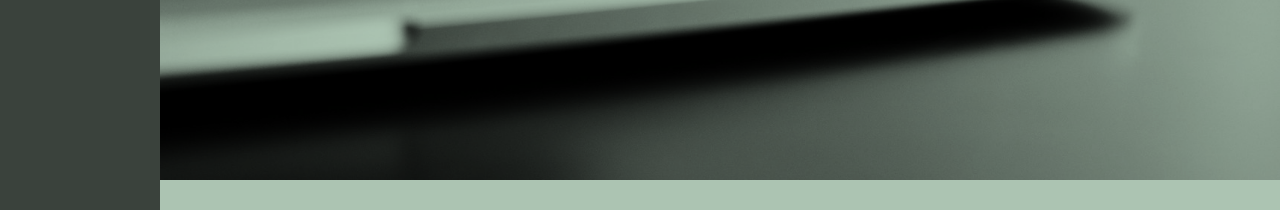
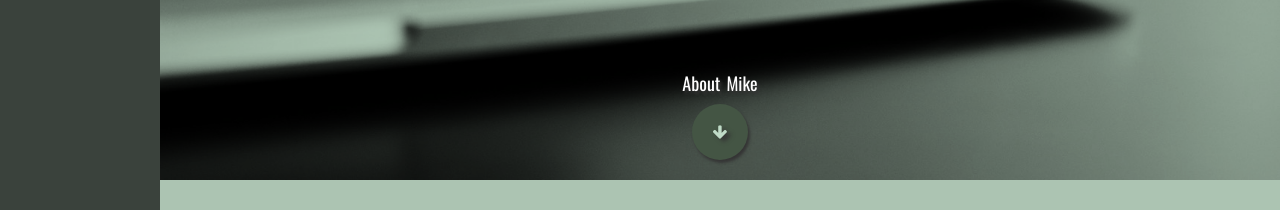
Before and after one commit to mikedsharp/michaeldsharpcom-client, an Angular app: page /home in a window 1280 px wide. Shown: the part 620-830 px from the top of the page. Built offline with nearby package versions, Linux system fonts and the light colour scheme; a web font is replaced by a local one; what angular2-fontawesome would draw is missing.

Commit message:
implemented prototype for FAB button. Going to do a big CSS refactor next!

```diff
--- a/src/app/home/home.component.html
+++ b/src/app/home/home.component.html
@@ -2,3 +2,9 @@
     <h1 class="centre">Mike D Sharp</h1>
     <h2 class="centre">Web Developer and lover of all things digital.</h2>
 </div>
+
+
+<div class="cta-box">
+    <span>About Mike</span>
+    <a routerLink="/about" class="button-more"><i class="fa fa-arrow-down"></i></a>
+</div>
--- a/src/app/home/home.component.scss
+++ b/src/app/home/home.component.scss
@@ -10,6 +10,7 @@
     padding: 10px;
     background-image: url('../../assets/macbook-splash.png');
     background-size: cover;
+    justify-content: space-between;
 
     .tagline{
         margin-top: 15%;
@@ -37,4 +38,63 @@
         }
 
     }
+
+     .cta-box{
+        display: flex;
+        align-self: center;
+        flex-direction: column;
+        align-items: center;
+
+        span {
+            color:  #fff;
+            font-family: 'Oswald';
+            font-size: 18px;
+            word-spacing: 2px;
+            text-shadow: 2px 3px 3px #353535;
+            margin-bottom: 8px;
+        }
+
+        margin-bottom: 10px;
+
+     .button-more{
+        background-color: #445544;
+        height: 56px;
+        width: 56px;
+        border-radius: 50%;
+        display: flex;
+        text-decoration: none;
+        text-shadow: 2px 1px 3px #353535;
+
+        transition: background-color 0.25s ease-in;
+        box-shadow: 2px 3px 3px #353535;
+
+        .fa{
+                transition: text-shadow 0.5s ease;
+                text-shadow: 4px 3px 4px #353535;
+
+                display: flex;
+                align-self: center;
+                line-height: 56px;
+                color: #C0DBC7;
+                margin:0 auto;
+        }
+
+        &:hover{
+             background-color: #556655;
+             .fa{
+                 text-shadow: 4px 3px 4px #353535;
+             }
+        }
+        &:active{
+             background-color: #778877;
+             .fa{
+                color: #A9CAB6;
+                 text-shadow: 2px 1px 3px #353535;
+             }
+        }
+
+    }
+
+    }
+
 }
--- a/src/app/home/home.component.ts
+++ b/src/app/home/home.component.ts
@@ -1,4 +1,5 @@
 import { Component, OnInit } from '@angular/core';
+import {RouterLink} from '@angular/router';
 
 @Component({
     templateUrl: 'home.component.html',
```
